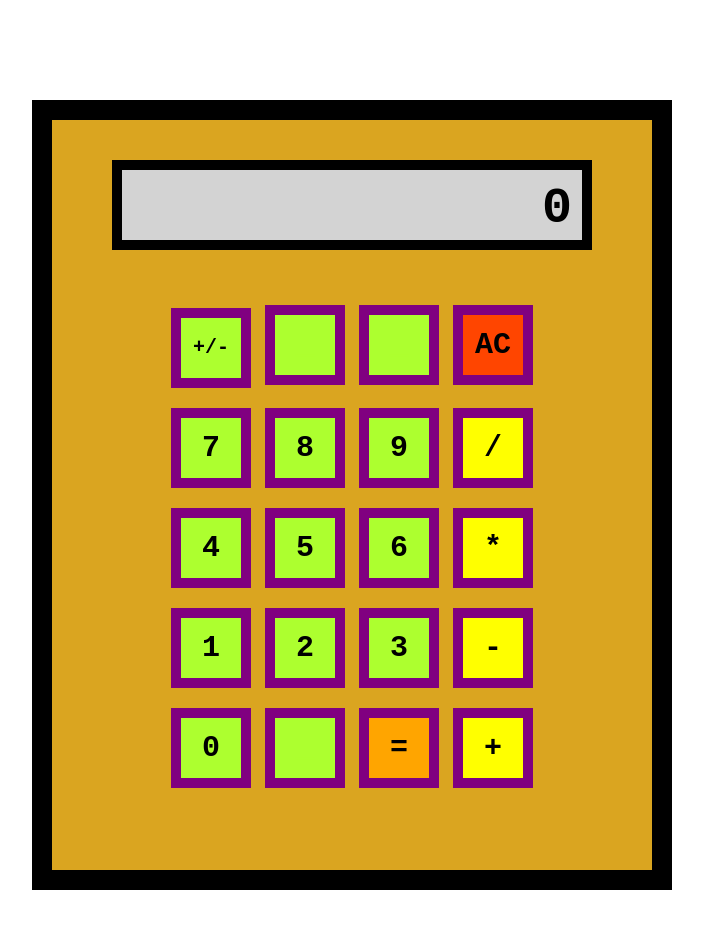
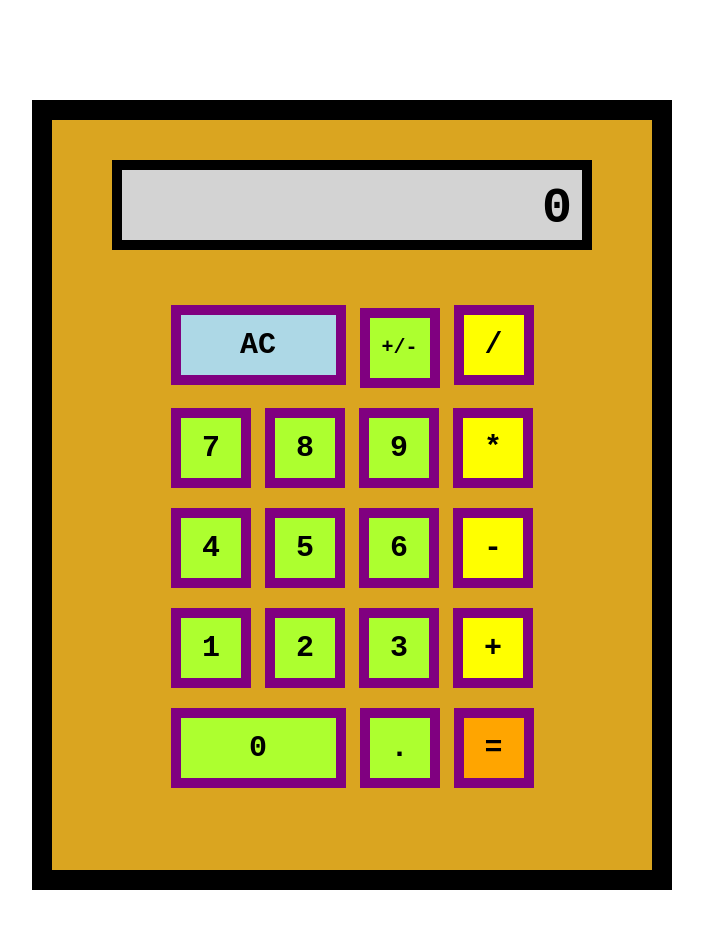
Before and after one commit to msespos/calculator, a plain HTML site: page index.html in a window 1280 px wide. Shown: the whole page, without its empty margins (288-991 px from the left). Drawn offline with Linux system fonts and the light colour scheme.

Commit message:
Resize some buttons and change some button colors

```diff
--- a/index.html
+++ b/index.html
@@ -43,6 +43,9 @@
                 font-weight: bold;
                 display: inline-block;
             }
+            .calcWideButton {
+                width: 135px;
+            }
             .calcOperationButton {
                 background-color: yellow;
             }
@@ -50,20 +53,17 @@
                 background-color: orange;
             }
             .calcClearButton {
-                background-color: orangered;
+                background-color: lightblue;
             }
             .calcSignButton {
                 font-size: 20px;
             }
             .calcButton:hover {
-                background-color: aquamarine;
+                background-color: orangered;
             }
             .calcButton:active {
-                background-color: aquamarine;
+                background-color: orangered;
                 transform: translate(4px, -4px);
-            }
-            .blank {
-                color: greenyellow;
             }
 
         </style>
@@ -72,35 +72,33 @@
         <div id="container">
             <div id="calcDisplay"></div>
             <div id="buttonRowContainer">
+                <div onclick="clearAll()" class="calcButton calcWideButton calcClearButton">AC</div>
                 <div onclick="flipSign()" class="calcButton calcSignButton">+/-</div>
-                <div onclick="" class="calcButton blank">_</div>
-                <div onclick="" class="calcButton blank">_</div>
-                <div onclick="clearAll()" class="calcButton calcClearButton">AC</div>
+                <div onclick="inputOperator('divide')" class="calcButton calcOperationButton">/</div>
             </div>
             <div id="buttonRowContainer">
                 <div onclick="inputNumber(7)" class="calcButton">7</div>
                 <div onclick="inputNumber(8)" class="calcButton">8</div>
                 <div onclick="inputNumber(9)" class="calcButton">9</div>
-                <div onclick="inputOperator('divide')" class="calcButton calcOperationButton">/</div>
+                <div onclick="inputOperator('multiply')" class="calcButton calcOperationButton">*</div>
             </div>
             <div id="buttonRowContainer">
                 <div onclick="inputNumber(4)" class="calcButton">4</div>
                 <div onclick="inputNumber(5)" class="calcButton">5</div>
                 <div onclick="inputNumber(6)" class="calcButton">6</div>
-                <div onclick="inputOperator('multiply')" class="calcButton calcOperationButton">*</div>
+                <div onclick="inputOperator('subtract')" class="calcButton calcOperationButton">-</div>
             </div>
             <div id="buttonRowContainer">
                 <div onclick="inputNumber(1)" class="calcButton">1</div>
                 <div onclick="inputNumber(2)" class="calcButton">2</div>
                 <div onclick="inputNumber(3)" class="calcButton">3</div>
-                <div onclick="inputOperator('subtract')" class="calcButton calcOperationButton">-</div>
+                <div onclick="inputOperator('add')" class="calcButton calcOperationButton">+</div>
             </div>
             <div id="buttonRowContainer">
-                <div onclick="inputNumber(0)" class="calcButton">0</div>
-                <div onclick="" class="calcButton blank">_</div>
+                <div onclick="inputNumber(0)" class="calcButton calcWideButton">0</div>
+                <div onclick="" class="calcButton blank">.</div>
                 <div onclick="operateOnStacks(inputStack, outputStack, lastValue)"
                         class="calcButton calcEqualsButton">=</div>
-                <div onclick="inputOperator('add')" class="calcButton calcOperationButton">+</div>
             </div>
         </div>
         <script>
```
